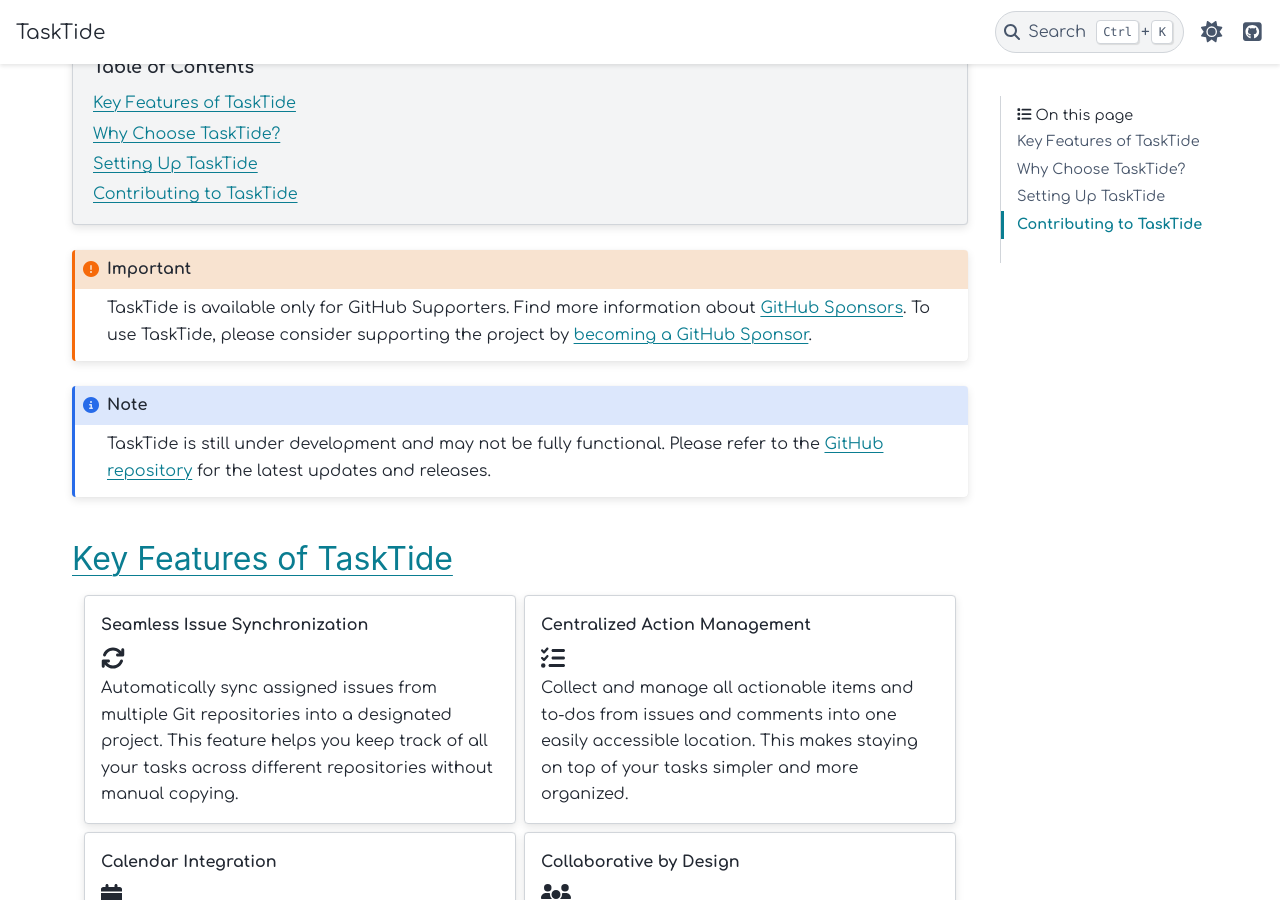
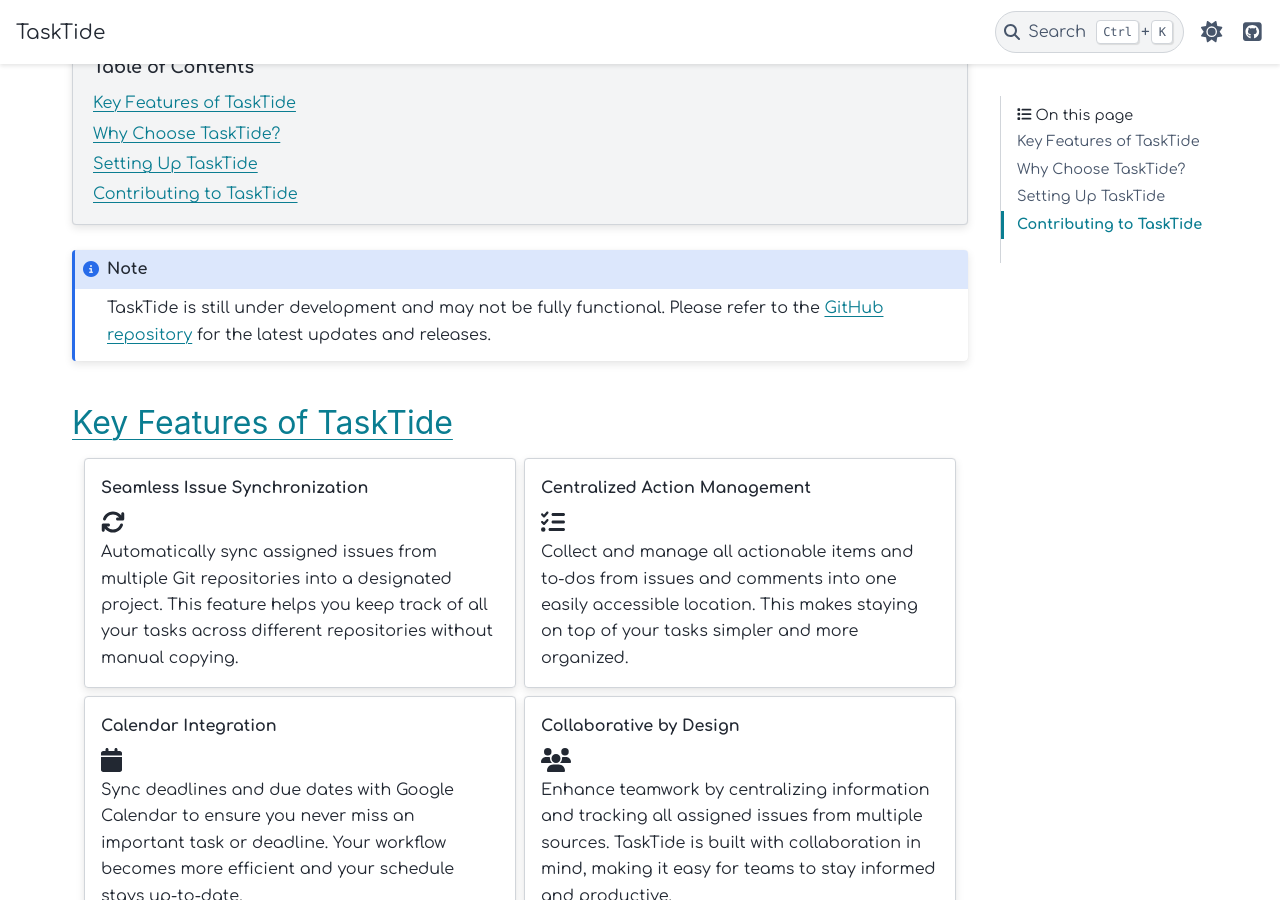
Before and after one commit to mug-n-ai/TaskTide-documentation, a Sphinx documentation site: the page built from docs/index.rst, in a window 1280 px wide and 900 px high, scrolled down 355 px. Built offline with Sphinx 7.4.7 and the PyData theme 0.15.4, drawn with Linux system fonts in a browser that asks for light colours; some of the changed lines change nothing that is shown.

Commit message:
note to sponsor removed

```diff
--- a/docs/index.rst
+++ b/docs/index.rst
@@ -24,10 +24,9 @@
    :local:
    :depth: 1
 
-.. important::
 
-   TaskTide is available only for GitHub Supporters. Find more information about `GitHub Sponsors <https://docs.github.com/en/sponsors>`_.
-   To use TaskTide, please consider supporting the project by `becoming a GitHub Sponsor <https://github.com/sponsors/LorenzoMugnai>`_.
+..    TaskTide is available only for GitHub Supporters. Find more information about `GitHub Sponsors <https://docs.github.com/en/sponsors>`_.
+..    To use TaskTide, please consider supporting the project by `becoming a GitHub Sponsor <https://github.com/sponsors/LorenzoMugnai>`_.
 
 .. note::
 
```
